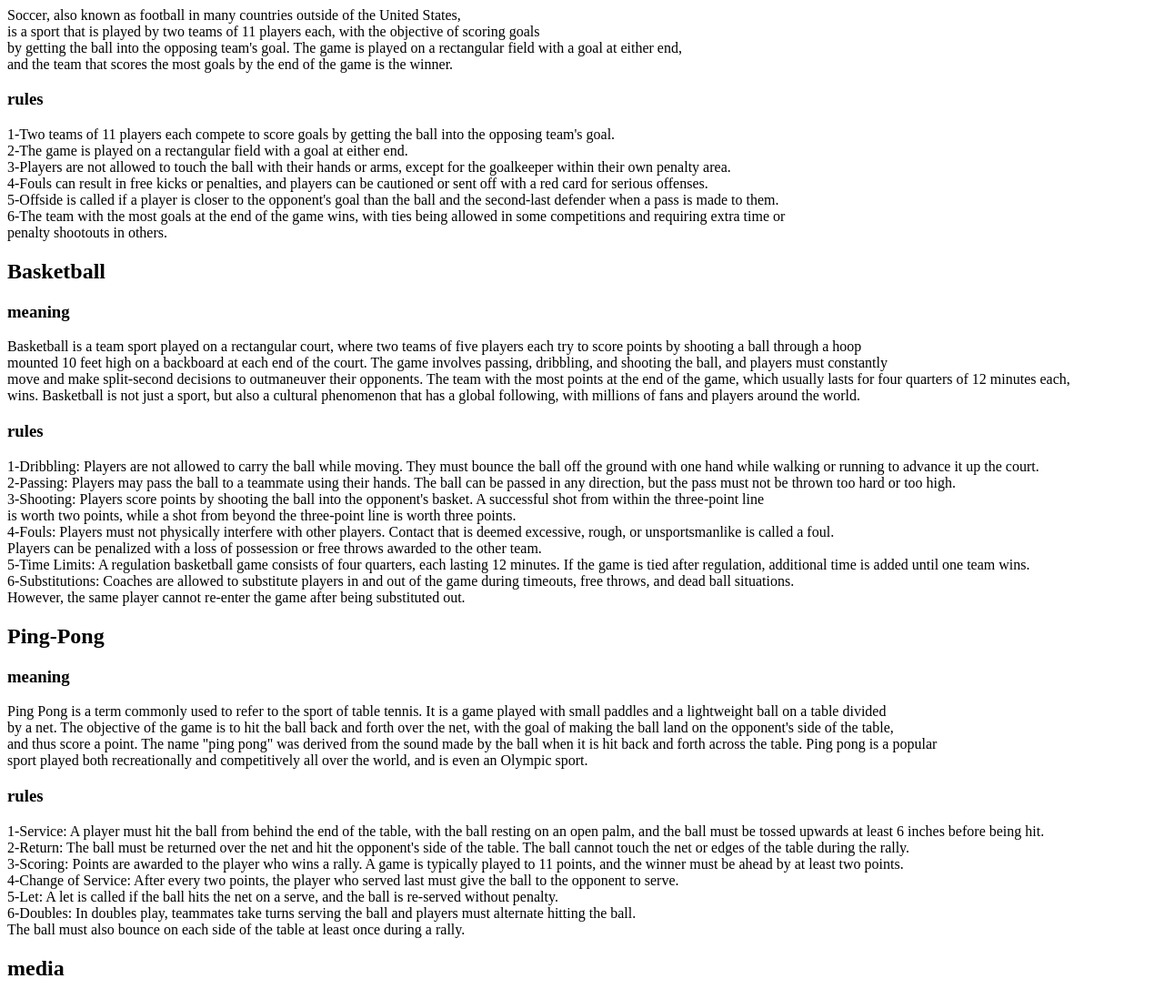
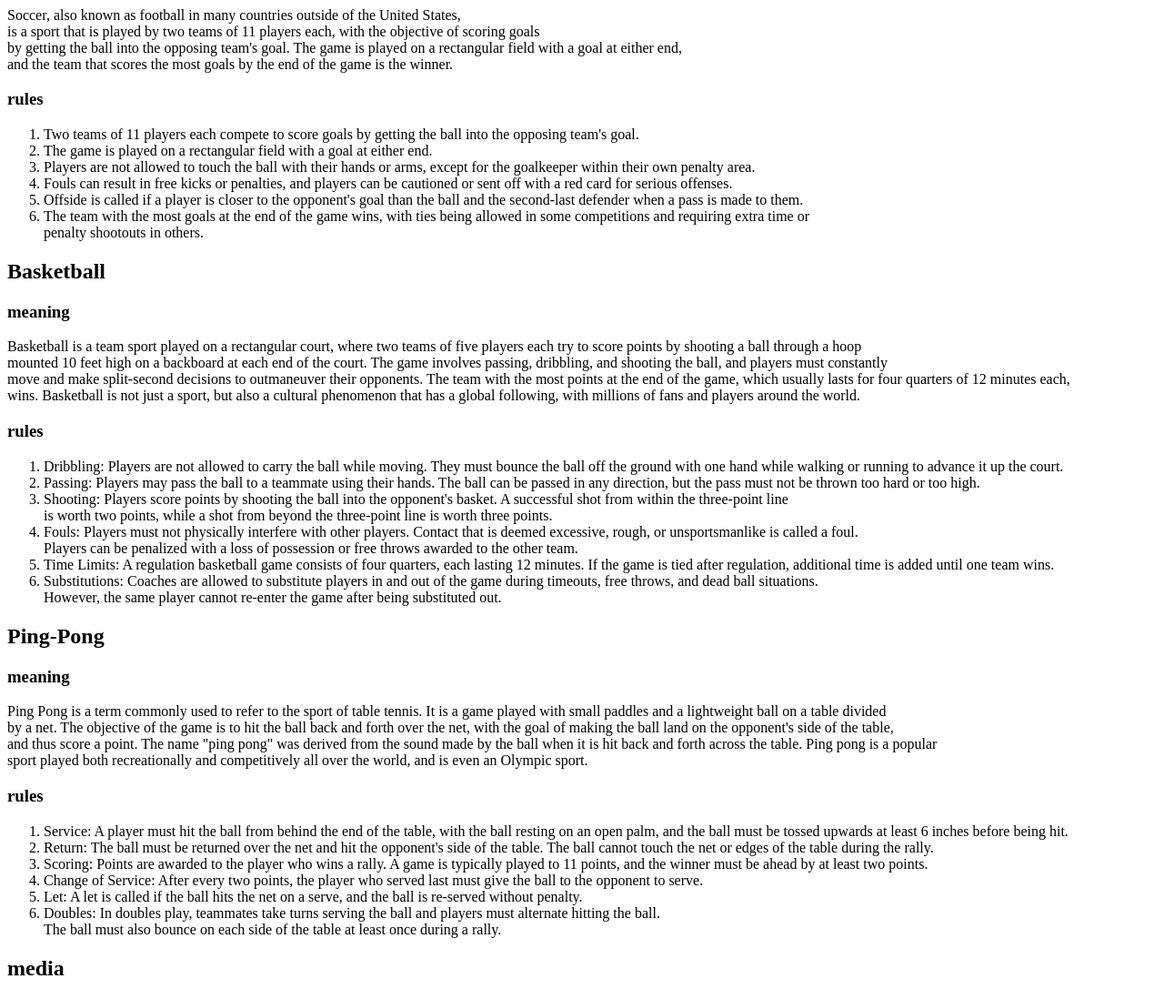
Before and after one commit to mauroeltugor/proyectoAda1, a plain HTML site: page index.html in a window 1280 px wide. Shown: the part 160-1258 px from the top of the page at 91% size. Drawn offline with Linux system fonts and the light colour scheme.

Commit message:
create 3 lists

```diff
--- a/index.html
+++ b/index.html
@@ -20,17 +20,24 @@
                 played on a rectangular field with a goal at either end, <br> and the team that scores
                 the most goals by the end of the game is the winner.</p>
             <h3>rules</h3>
-            <p>1-Two teams of 11 players each compete to score goals by getting the ball into the opposing team's goal. <br>
+            <ol>
+                <li>Two teams of 11 players each compete to score goals by getting the ball into the opposing team's
+                    goal.</li>
 
-                2-The game is played on a rectangular field with a goal at either end. <br>
+                <li>The game is played on a rectangular field with a goal at either end.</li>
 
-                3-Players are not allowed to touch the ball with their hands or arms, except for the goalkeeper within their own penalty area. <br>
+                <li>Players are not allowed to touch the ball with their hands or arms, except for the goalkeeper within
+                    their own penalty area.</li>
 
-                4-Fouls can result in free kicks or penalties, and players can be cautioned or sent off with a red card for serious offenses. <br>
+                <li> Fouls can result in free kicks or penalties, and players can be cautioned or sent off with a red
+                    card for serious offenses.</li>
 
-                5-Offside is called if a player is closer to the opponent's goal than the ball and the second-last defender when a pass is made to them. <br>
+                <li> Offside is called if a player is closer to the opponent's goal than the ball and the second-last
+                    defender when a pass is made to them.</li>
 
-                6-The team with the most goals at the end of the game wins, with ties being allowed in some competitions and requiring extra time or <br> penalty shootouts in others.</p>
+                <li>The team with the most goals at the end of the game wins, with ties being allowed in some
+                    competitions and requiring extra time or <br> penalty shootouts in others.</li>
+            </ol>
         </div>
     </div>
     <div id="section2">
@@ -46,17 +53,28 @@
                 also a cultural phenomenon that has a global following, with millions of fans and players
                 around the world.</p>
             <h3>rules</h3>
-            <p>1-Dribbling: Players are not allowed to carry the ball while moving. They must bounce the ball off the ground with one hand while walking or running to advance it up the court. <br>
+            <ol>
+               <li>Dribbling: Players are not allowed to carry the ball while moving. They must bounce the ball off the
+                ground with one hand while walking or running to advance it up the court.</li>
 
-                2-Passing: Players may pass the ball to a teammate using their hands. The ball can be passed in any direction, but the pass must not be thrown too hard or too high. <br>
+               <li>Passing: Players may pass the ball to a teammate using their hands. The ball can be passed in any
+                direction, but the pass must not be thrown too hard or too high.</li>
 
-                3-Shooting: Players score points by shooting the ball into the opponent's basket. A successful shot from within the three-point line  <br>is worth two points, while a shot from beyond the three-point line is worth three points. <br>
+               <li>Shooting: Players score points by shooting the ball into the opponent's basket. A successful shot from
+                within the three-point line <br>is worth two points, while a shot from beyond the three-point line is
+                worth three points.</li>
 
-                4-Fouls: Players must not physically interfere with other players. Contact that is deemed excessive, rough, or unsportsmanlike is called a foul. <br>Players can be penalized with a loss of possession or free throws awarded to the other team. <br>
+               <li> Fouls: Players must not physically interfere with other players. Contact that is deemed excessive,
+                rough, or unsportsmanlike is called a foul. <br>Players can be penalized with a loss of possession or
+                free throws awarded to the other team.</li>
 
-                5-Time Limits: A regulation basketball game consists of four quarters, each lasting 12 minutes. If the game is tied after regulation, additional time is added until one team wins. <br>
+               <li> Time Limits: A regulation basketball game consists of four quarters, each lasting 12 minutes. If the
+                game is tied after regulation, additional time is added until one team wins. </li>
 
-                6-Substitutions: Coaches are allowed to substitute players in and out of the game during timeouts, free throws, and dead ball situations.<br> However, the same player cannot re-enter the game after being substituted out.</p>
+               <li> Substitutions: Coaches are allowed to substitute players in and out of the game during timeouts, free
+                throws, and dead ball situations.<br> However, the same player cannot re-enter the game after being
+                substituted out.</li>
+            </ol>
         </div>
     </div>
     <div id="section3">
@@ -71,17 +89,25 @@
                 forth across the table. Ping pong is a popular <br> sport played both recreationally and
                 competitively all over the world, and is even an Olympic sport.</p>
             <h3>rules</h3>
-            <p>1-Service: A player must hit the ball from behind the end of the table, with the ball resting on an open palm, and the ball must be tossed upwards at least 6 inches before being hit. <br>
+            <ol>
+               <li>Service: A player must hit the ball from behind the end of the table, with the ball resting on an open
+                palm, and the ball must be tossed upwards at least 6 inches before being hit.</li>
 
-                2-Return: The ball must be returned over the net and hit the opponent's side of the table. The ball cannot touch the net or edges of the table during the rally.<br>
+                <li>Return: The ball must be returned over the net and hit the opponent's side of the table. The ball
+                cannot touch the net or edges of the table during the rally.</li>
 
-                3-Scoring: Points are awarded to the player who wins a rally. A game is typically played to 11 points, and the winner must be ahead by at least two points.<br>
+                <li>Scoring: Points are awarded to the player who wins a rally. A game is typically played to 11 points,
+                and the winner must be ahead by at least two points.</li>
 
-                4-Change of Service: After every two points, the player who served last must give the ball to the opponent to serve.<br>
+                <li>Change of Service: After every two points, the player who served last must give the ball to the
+                opponent to serve.</li>
 
-                5-Let: A let is called if the ball hits the net on a serve, and the ball is re-served without penalty.<br>
+                <li>Let: A let is called if the ball hits the net on a serve, and the ball is re-served without
+                penalty.</li>
 
-                6-Doubles: In doubles play, teammates take turns serving the ball and players must alternate hitting the ball. <br>The ball must also bounce on each side of the table at least once during a rally.</p>
+                <li>Doubles: In doubles play, teammates take turns serving the ball and players must alternate hitting the
+                ball. <br>The ball must also bounce on each side of the table at least once during a rally.</li>
+            </ol>
         </div>
         <h2>media</h2>
     </div>
```
Lines whose indentation alone changed are shown as unchanged.
